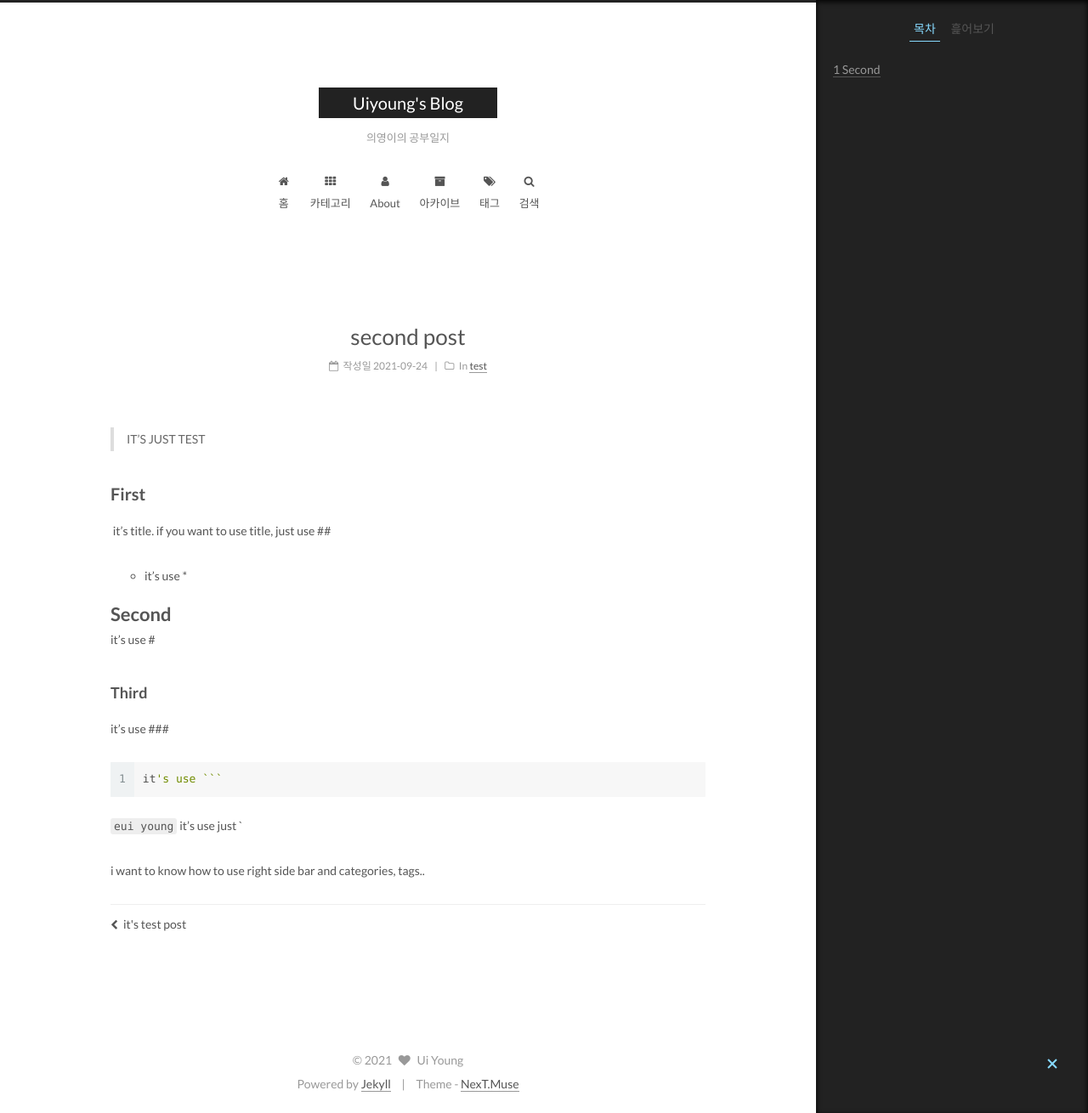
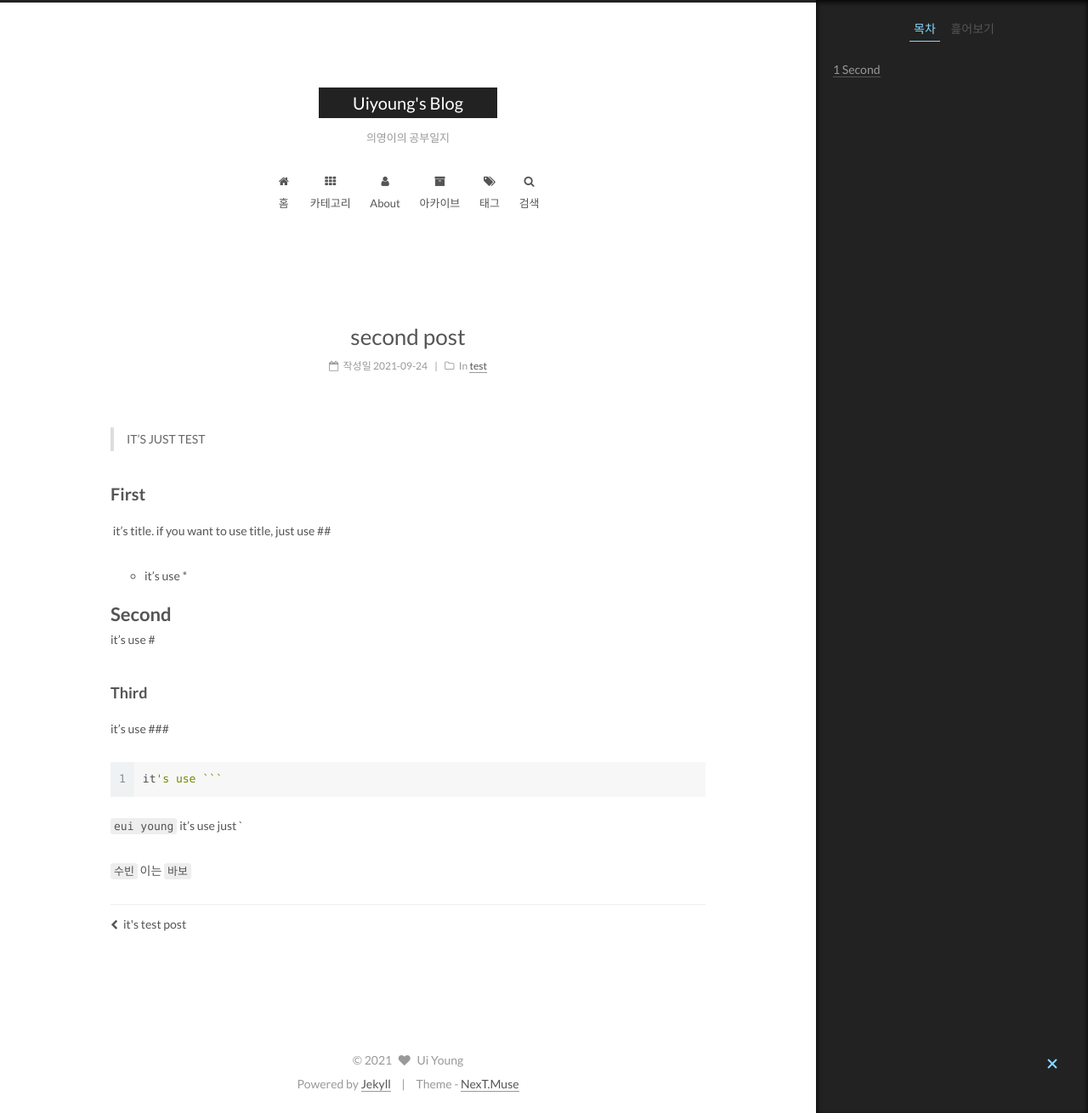
Before and after one commit to eui-young/eui-young.github.io, a Jekyll site: the page built from _posts/2021-09-24-second-post.md, in a window 1280 px wide and 1310 px high. Shown: the whole window at 85% size. Built offline with Jekyll 4.4.1, drawn with Linux system fonts in a browser that asks for light colours.

Commit message:
test post

```diff
--- a/_posts/2021-09-24-second-post.md
+++ b/_posts/2021-09-24-second-post.md
@@ -33,4 +33,4 @@
 
 `eui young`  it's use just `
 
-i want to know how to use right side bar and categories, tags..
+`수빈` 이는 `바보`
```
Also changed, not shown: _posts/2021-09-24-it's-test-post.md (+2 -1 lines).
